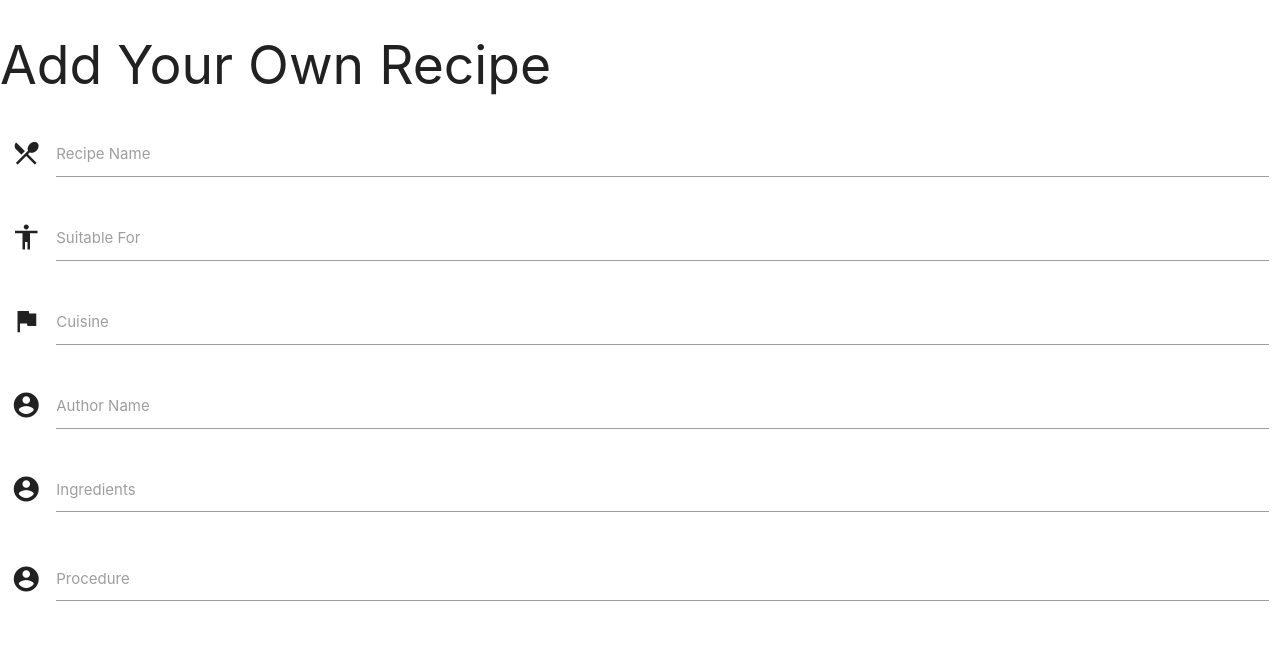
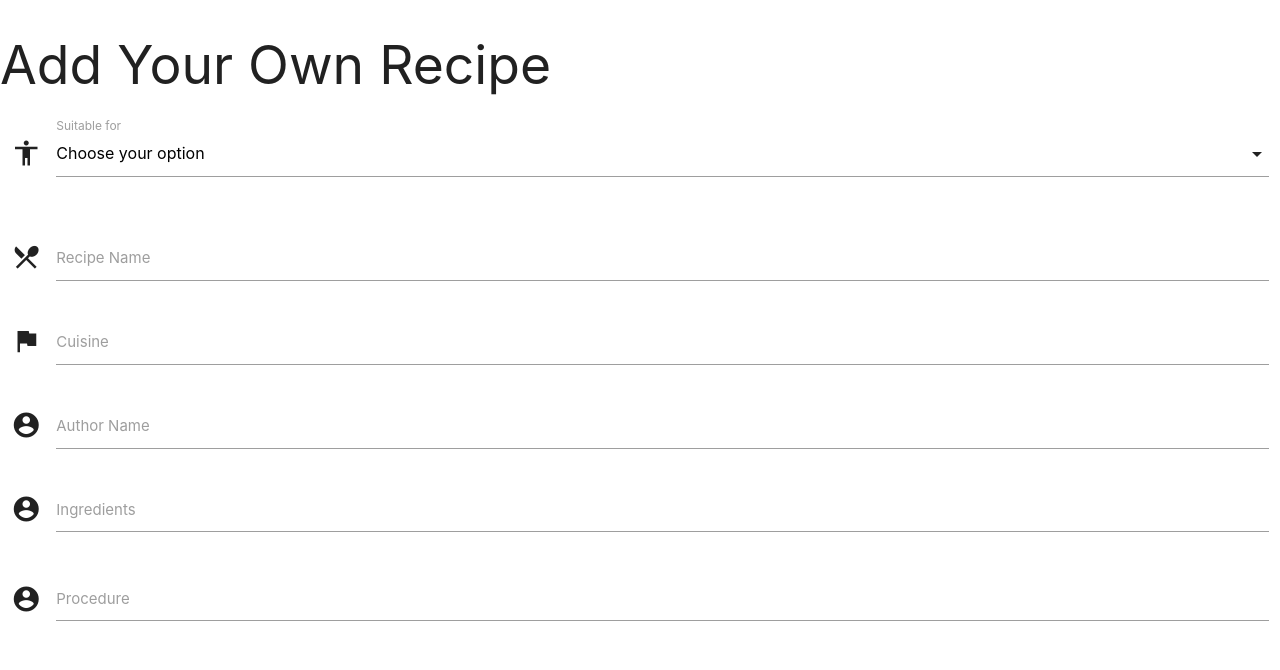
Before and after one commit to jeffoneilldev/dcd-milestone-project-recipes, a Flask app: page /add_recipe in a window 1280 px wide. Shown: the top 670 px of the page. Run offline with Flask 2, Linux system fonts and the light colour scheme; data that the repository does not hold is empty; some libraries are stand-ins or nearby versions.

Commit message:
added search recipes options

```diff
--- a/app.py
+++ b/app.py
@@ -16,7 +16,8 @@ def get_recipe():
 
 @app.route('/add_recipe')
 def add_recipe():
-    return render_template("addrecipe.html")
+    return render_template("addrecipe.html",
+    search_recipes=mongo.db.search_recipes.find())
 
 if __name__ == '__main__':
     app.run(host=os.environ.get('IP'),
--- a/templates/addrecipe.html
+++ b/templates/addrecipe.html
@@ -5,16 +5,24 @@
 <!--putting in a form for the user to enter their own recipe-->
 <div class="row">
     <form action="" method="POST" class="col s12">
+<!--the first row asks the user to select either vegetarian or meat eater, these options come dynamically from mongo-->
+      <div class="row">
+        <div class="input-field col s12">
+          <i class="material-icons prefix">accessibility</i>
+            <select id="searchrecipes" name="suitable_for">
+              <option value="" disabled selected>Choose your option</option>
+                {% for search in search_recipes %}
+                  <option value="{{search.suitable_for}}">{{search.suitable_for}}</option>
+                {% endfor %}
+            </select>
+          <label>Suitable for</label>
+        </div>
+      </div>
       <div class="row">
         <div class="input-field col s12">
           <i class="material-icons prefix">local_dining</i>
           <input id="recipe_name" name="recipe_name" type="text" class="validate">
           <label for="icon_prefix">Recipe Name</label>
-        </div>
-        <div class="input-field col s12">
-          <i class="material-icons prefix">accessibility</i>
-          <input id="suitable_for" name="suitable_for" type="text" class="validate">
-          <label for="icon_prefix">Suitable For</label>
         </div>
         <div class="input-field col s12">
           <i class="material-icons prefix">flag</i>
@@ -38,6 +46,6 @@
         </div>
       </div>
     </form>
-  </div>
+</div>
 
 {% endblock %}
--- a/templates/base.html
+++ b/templates/base.html
@@ -18,6 +18,7 @@
     <script type="text/javascript">
         $(document).ready(function(){
             $('.collapsible').collapsible();
+            $('select').formSelect();
         });
     </script>
 </body>
```
Also changed, not shown: templates/recipe.html (+9 -1 lines).
